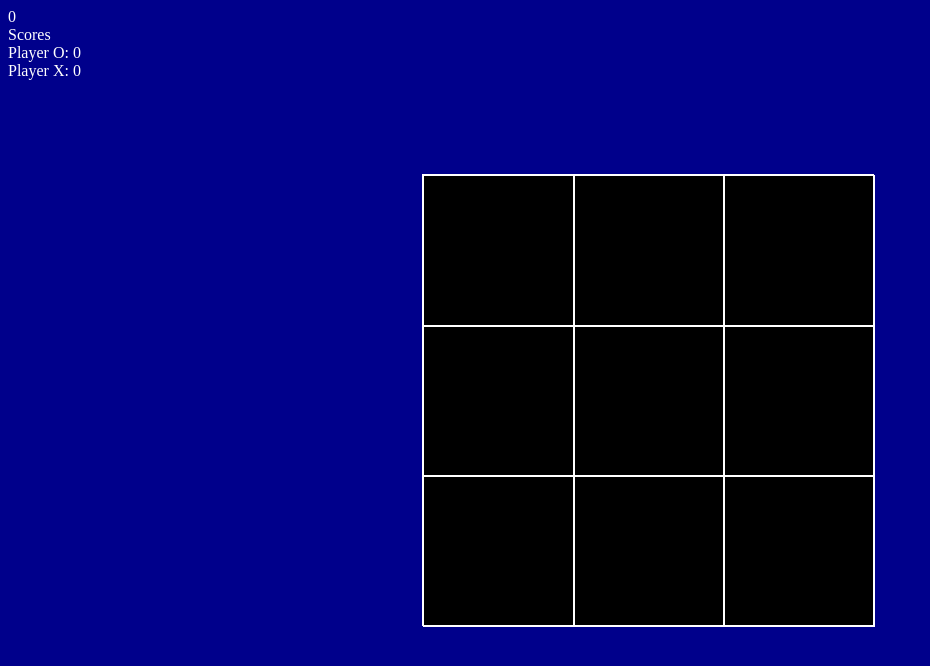
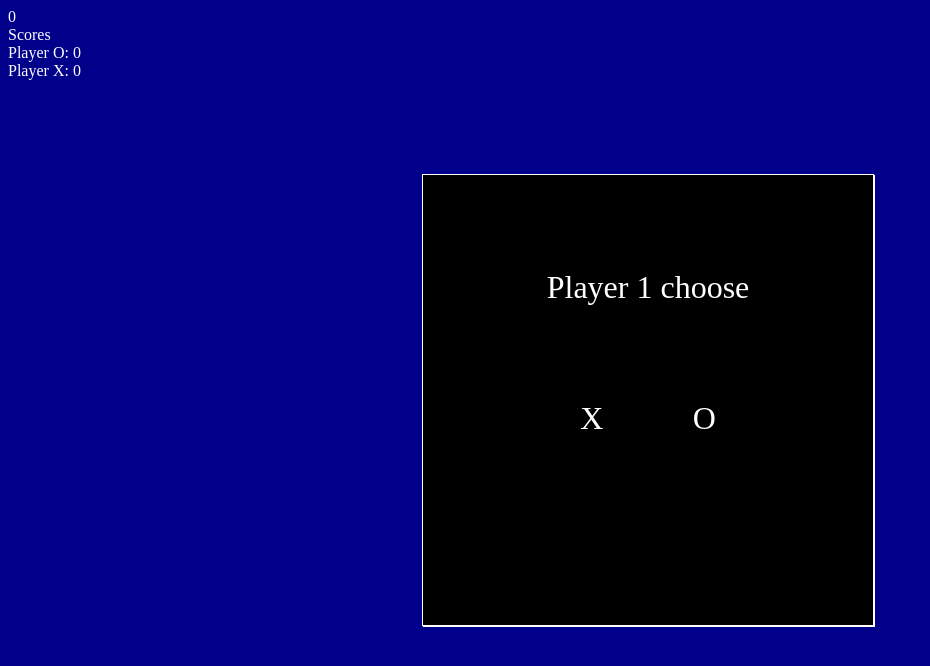
Before and after one commit to beaniehead/tictactoe, a plain HTML site: page index.html in a window 1280 px wide. Shown: the whole page, without its empty margins (0-930 px from the left). Drawn offline with nearby package versions, Linux system fonts and the light colour scheme.

Commit message:
Player Selector interface

```diff
--- a/index.html
+++ b/index.html
@@ -17,10 +17,15 @@
         <div id="playerOScore">Player O: <span id="pOs">0</span></div>
         <div id="playerXScore">Player X: <span id="pXs">0</span></div>
     </div>
-    <div id="player" class="o"></div>
+    <div id="player" class="x"></div>
     <div class="main">
         <div id="game" class="gameOn">
             <div id="gameBoard">
+                <div id="selector">
+                    <div id="selectorTitle">Player 1 choose</div>
+                    <div id="xSelect">X</div>
+                    <div id="oSelect">O</div>
+                </div>
                 <svg class="unplayed" id="svg1"></svg>
                 <svg class="unplayed" id="svg2"></svg>
                 <svg class="unplayed" id="svg3"></svg>
--- a/scripts.js
+++ b/scripts.js
@@ -6,17 +6,17 @@ $(document).ready(function () {
       count += 1;
       $("#moves").html(count);
       $(this).toggleClass("unplayed played")
-      if ($("#player").hasClass("o")) {
-        $("#player").toggleClass("o x")
-        $(this).addClass("o");
-        $(this).html('<circle cx="50%" cy="50%" r="35%" stroke="white" stroke-width="4" fill="none" />');
-      } else if ($("#player").hasClass("x")) {
+      if ($("#player").hasClass("x")) {
         $("#player").toggleClass("o x")
         $(this).addClass("x");
         var small = $(this).width() / (15 / 2);
         var large = $(this).width() / (15 / 13);
         var pathhtml = '<path d="M ' + small + ' ' + small + ' L ' + large + ' ' + large + ' M ' + large + ' ' + small + ' L ' + small + ' ' + large + ' z" stroke="white" stroke-width="4" />';
         $(this).html(pathhtml);
+      }else if ($("#player").hasClass("o")) {
+        $("#player").toggleClass("o x")
+        $(this).addClass("o");
+        $(this).html('<circle cx="50%" cy="50%" r="35%" stroke="white" stroke-width="4" fill="none" />');
       }
       //check to see if either player has won
       if (count >= 5) {
--- a/styles.css
+++ b/styles.css
@@ -22,10 +22,36 @@ grid-template-areas:
  "a1 a2 a3"
  "b1 b2 b3"
  "c1 c2 c3";
-
 border:1px solid white;
 justify-items:stretch;
 align-items:stretch;
+}
+
+#selector{
+grid-area: 1/1/4/4;
+background-color: black;
+z-index:3;
+display:grid;
+grid-template-rows: repeat(2, 1fr);
+grid-template-columns:repeat(4, 1fr);
+grid-template-areas:
+"selectorTitle selectorTitle selectorTitle selectorTitle"
+"borderLeft selectorLeft selectorRight borderRight";
+justify-items:center;
+    font-size:2em;
+}
+
+#selectorTitle {
+    grid-area:selectorTitle;
+    align-self:center;
+}
+
+#xSelect{
+    grid-area:selectorLeft;
+}
+
+#oSelect {
+    grid-area:selectorRight;
 }
 
 svg {
```
